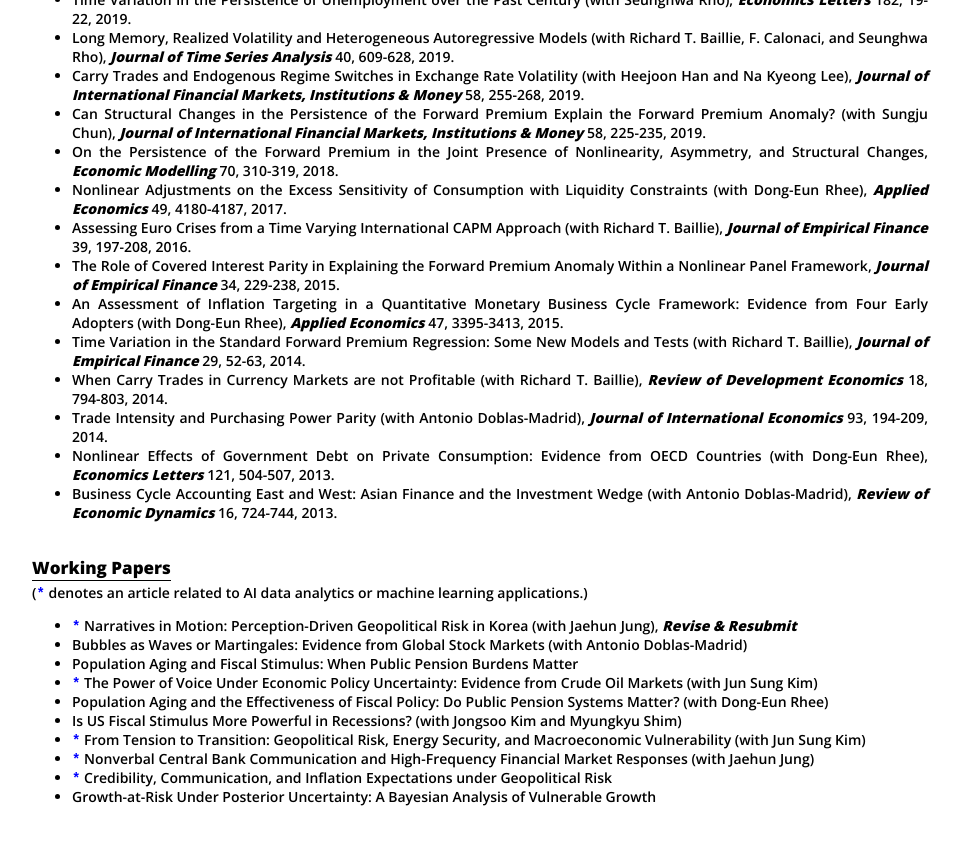
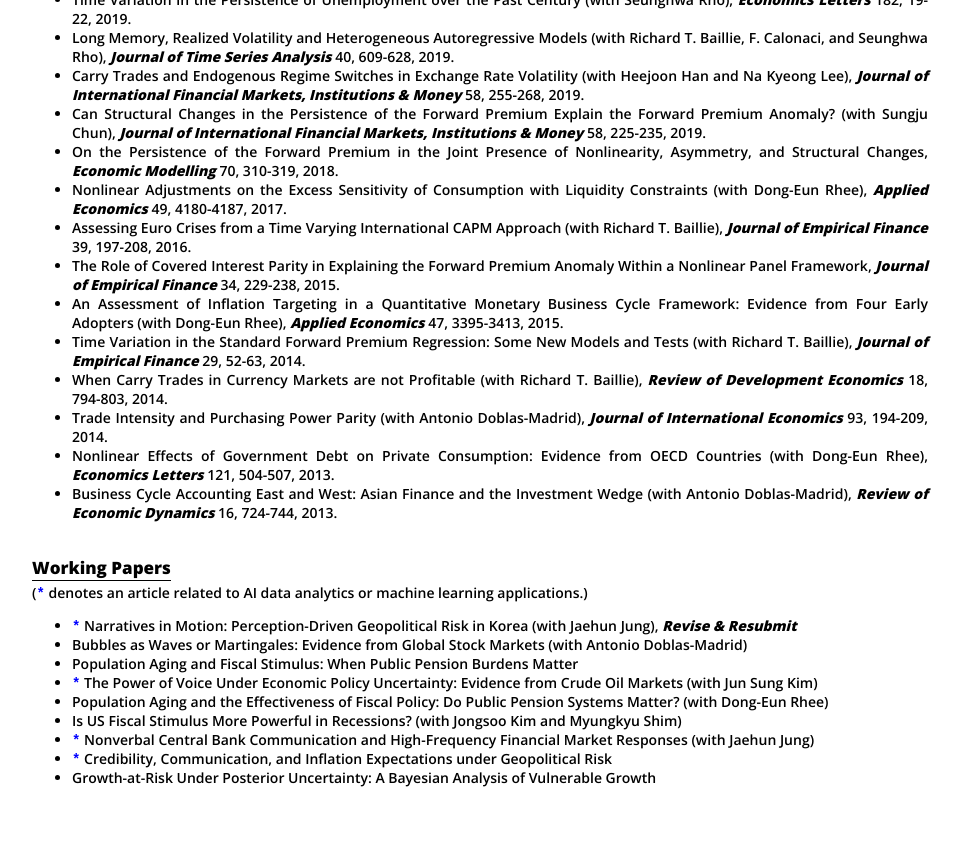
Before and after one commit to dooyeoncho/dooyeoncho.github.io, a Jekyll site: the page built from pages/research.html, in a window 1280 px wide and 900 px high, scrolled down 1237 px. Shown: the top 845 px of the window, without its empty margins (160-1122 px from the left). Built offline with Jekyll 4.4.1, drawn with Linux system fonts in a browser that asks for light colours.

Commit message:
Update research.html

```diff
--- a/pages/research.html
+++ b/pages/research.html
@@ -109,7 +109,6 @@
 		<span class="highlight-title"><li><code style="color : blue"><b>*</b></code> The Power of Voice Under Economic Policy Uncertainty: Evidence from Crude Oil Markets (with Jun Sung Kim)</li></span>
 		<span class="highlight-title"><li>Population Aging and the Effectiveness of Fiscal Policy: Do Public Pension Systems Matter? (with Dong-Eun Rhee)</li></span>
 		<span class="highlight-title"><li>Is US Fiscal Stimulus More Powerful in Recessions? (with Jongsoo Kim and Myungkyu Shim)</li></span>
-		<span class="highlight-title"><li><code style="color : blue"><b>*</b></code> From Tension to Transition: Geopolitical Risk, Energy Security, and Macroeconomic Vulnerability (with Jun Sung Kim)</li></span>
 		<span class="highlight-title"><li><code style="color : blue"><b>*</b></code> Nonverbal Central Bank Communication and High-Frequency Financial Market Responses (with Jaehun Jung)</li></span>
 		<span class="highlight-title"><li><code style="color : blue"><b>*</b></code> Credibility, Communication, and Inflation Expectations under Geopolitical Risk</li></span>
 		<span class="highlight-title"><li> Growth-at-Risk Under Posterior Uncertainty: A Bayesian Analysis of Vulnerable Growth</li></span>
```
